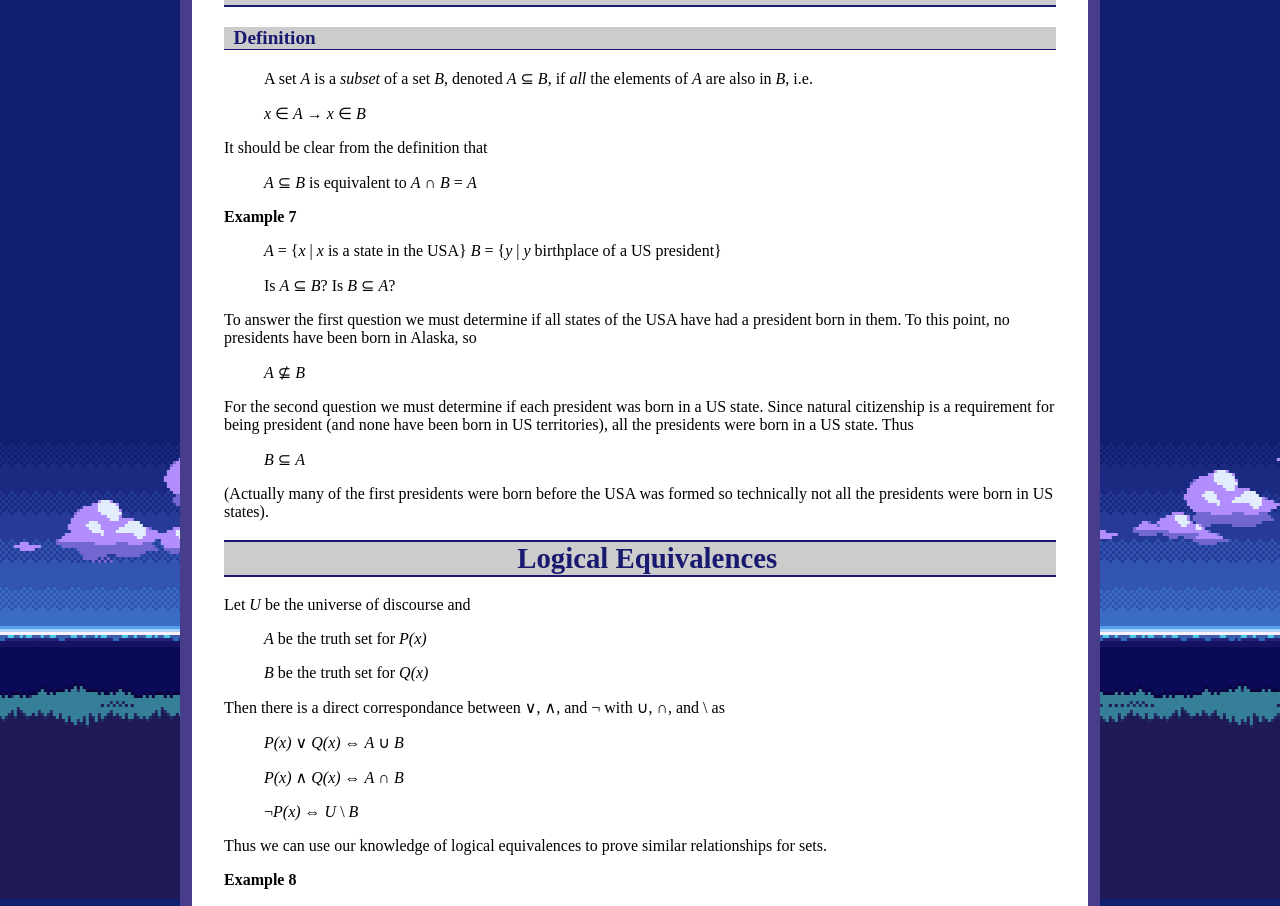
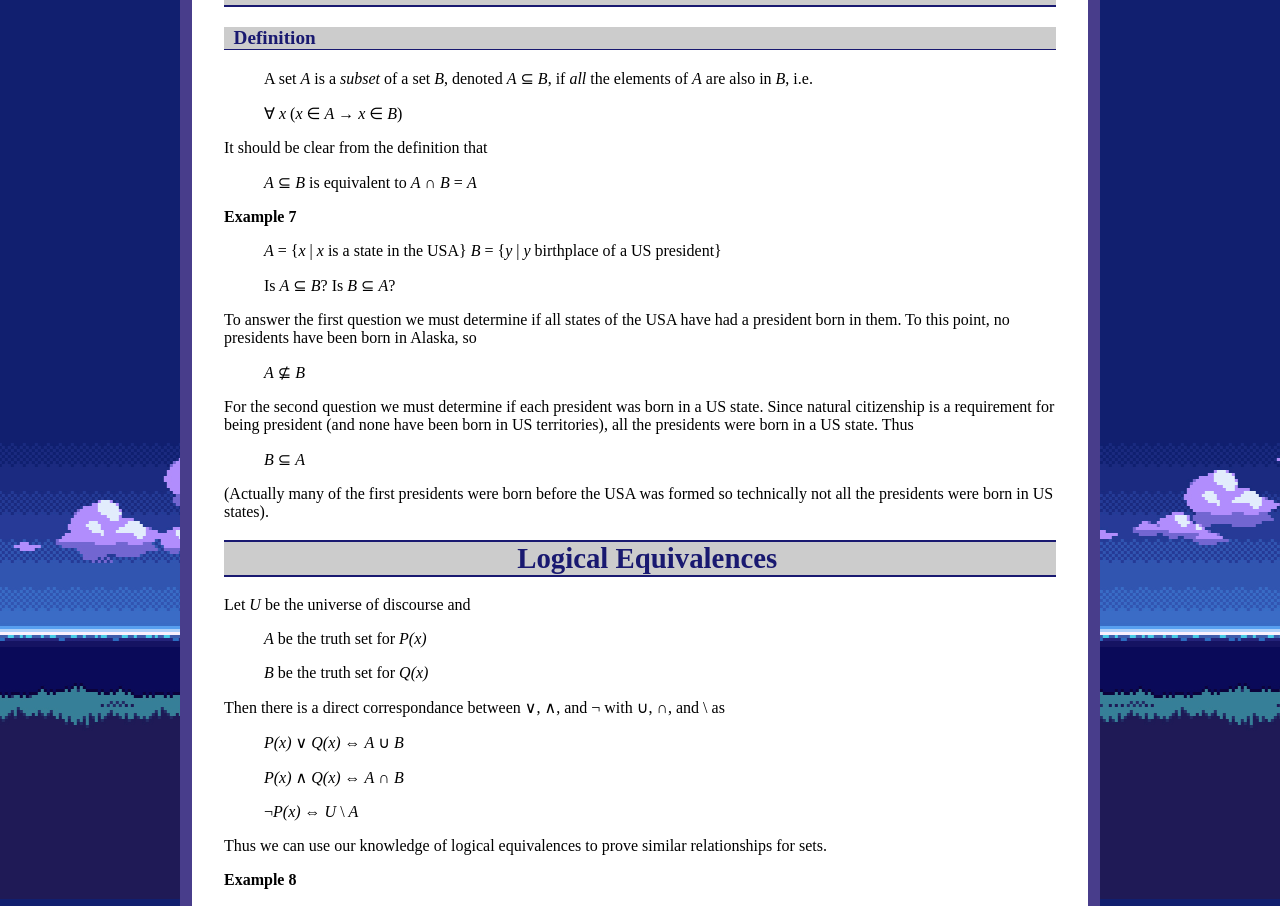
Before and after one commit to ycpcs/ece335-summer2024, a Jekyll site: the page built from lectures/lecture08.md, in a window 1280 px wide and 1400 px high, scrolled down 4346 px. Shown: the part 155-1061 px from the top of the window. Built offline with Jekyll 4.4.1, drawn with Linux system fonts in a browser that asks for light colours.

```diff
--- a/lectures/lecture08.md
+++ b/lectures/lecture08.md
@@ -173,7 +173,7 @@ Subsets
 > A set *A* is a *subset* of a set *B*, denoted *A* ⊆ *B*, if *all* the
 > elements of *A* are also in *B*, i.e.
 
-> *x* ∈ *A* → *x* ∈ *B*
+> ∀ *x* (*x* ∈ *A* → *x* ∈ *B*)
 
 It should be clear from the definition that
 
@@ -218,7 +218,7 @@ Then there is a direct correspondance between ∨, ∧, and ¬ with ∪, ∩, an
 >
 > *P(x)* ∧ *Q(x)* ⇔ *A* ∩ *B*
 >
-> ¬*P(x)* ⇔ *U* \\ *B*
+> ¬*P(x)* ⇔ *U* \\ *A*
 
 Thus we can use our knowledge of logical equivalences to prove similar
 relationships for sets.
```
